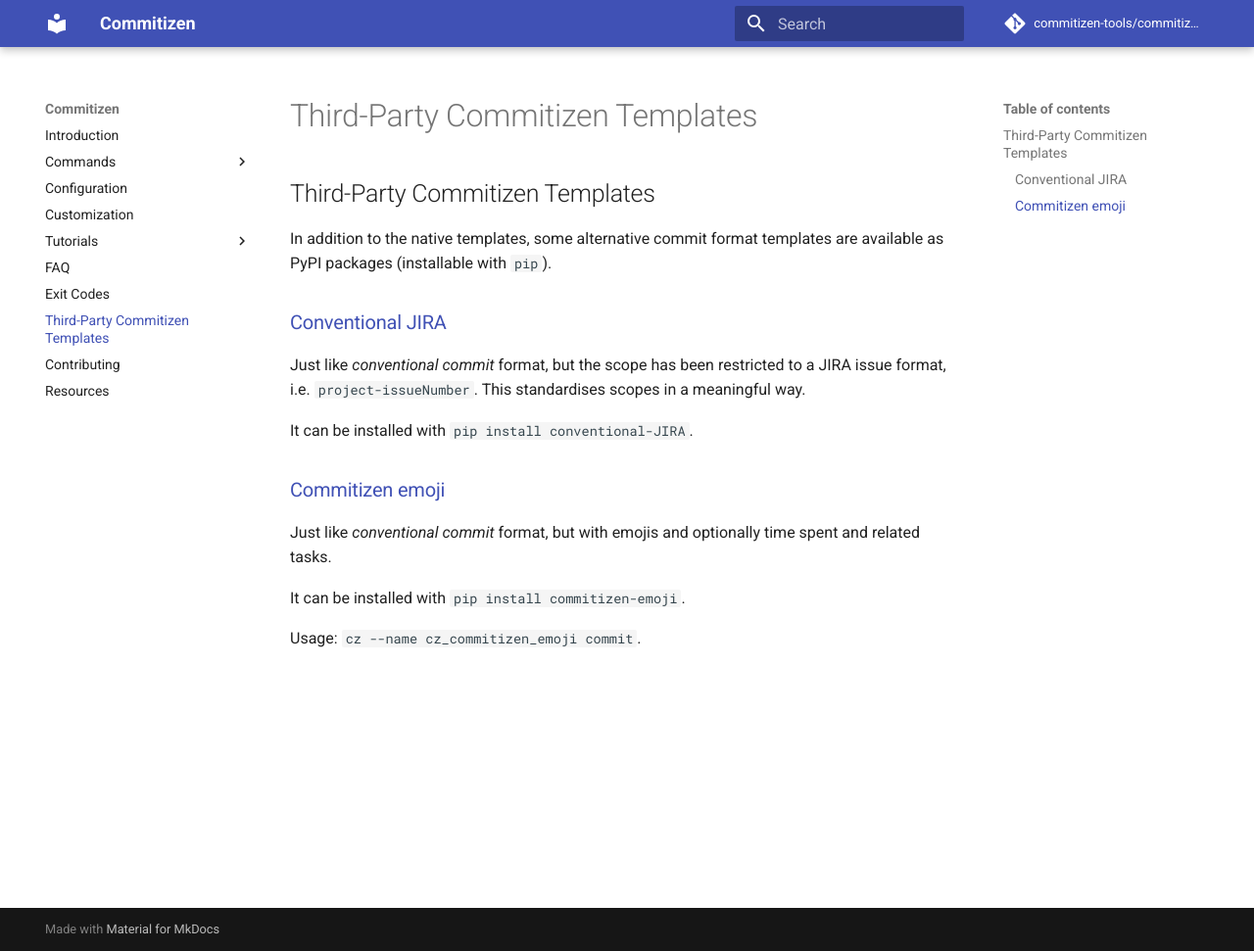
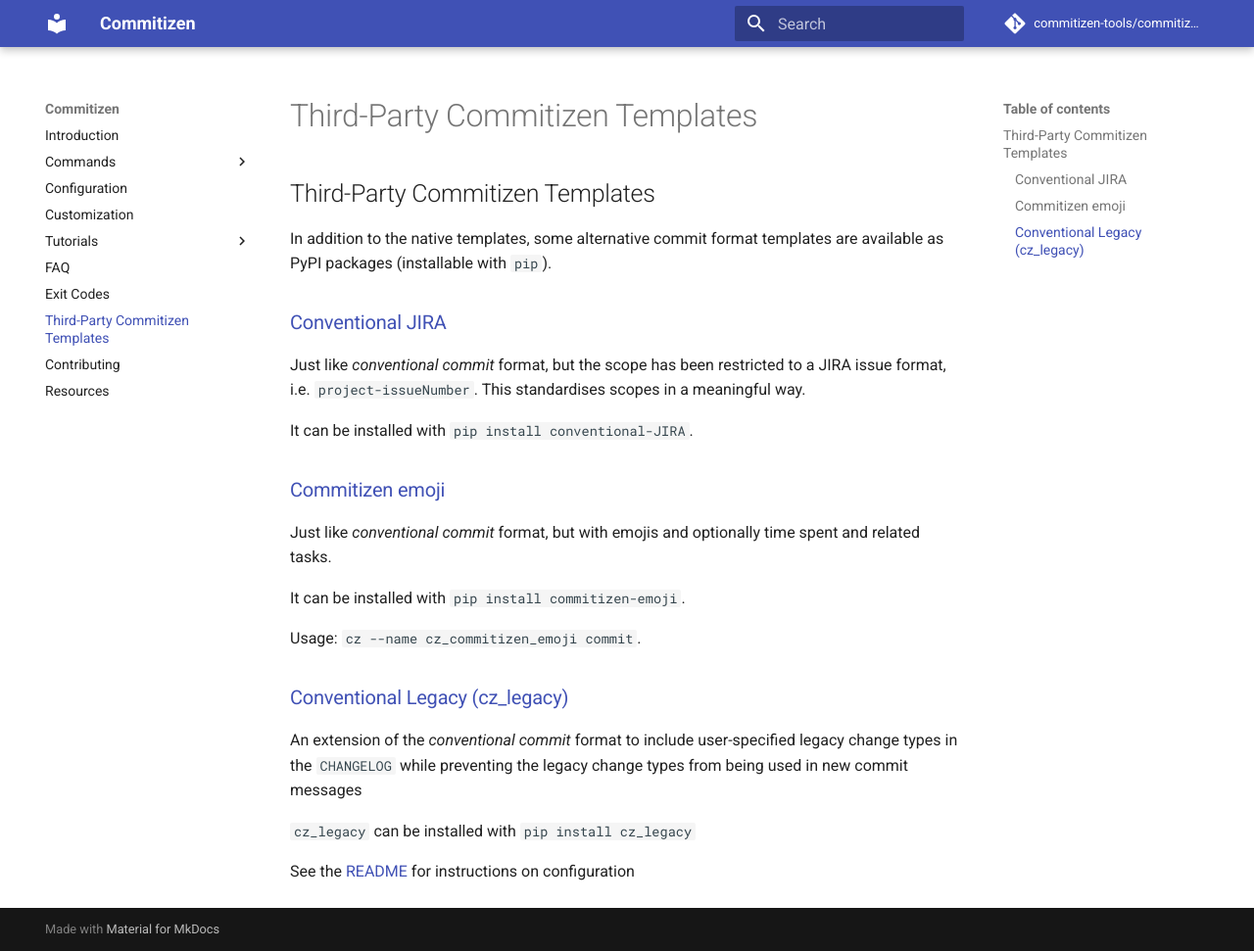
Before and after one commit to commitizen-tools/commitizen, an MkDocs documentation site: the page built from docs/third-party-commitizen.md, in a window 1280 px wide and 971 px high. Shown: the whole window at 98% size. Built offline with MkDocs 1.6.1 and Material for MkDocs 9.7.7, drawn with Linux system fonts in a browser that asks for light colours; comment, search, counter and statistics services are not loaded.

Commit message:
docs: add cz_legacy to 3rd party section

```diff
--- a/docs/third-party-commitizen.md
+++ b/docs/third-party-commitizen.md
@@ -18,3 +18,15 @@
 It can be installed with `pip install commitizen-emoji`.
 
 Usage: `cz --name cz_commitizen_emoji commit`.
+
+### [Conventional Legacy (cz_legacy)][1]
+
+An extension of the *conventional commit* format to include user-specified
+legacy change types in the `CHANGELOG` while preventing the legacy change types
+from being used in new commit messages
+
+`cz_legacy` can be installed with `pip install cz_legacy`
+
+See the [README][1] for instructions on configuration
+
+  [1]: https://pypi.org/project/cz_legacy
```
